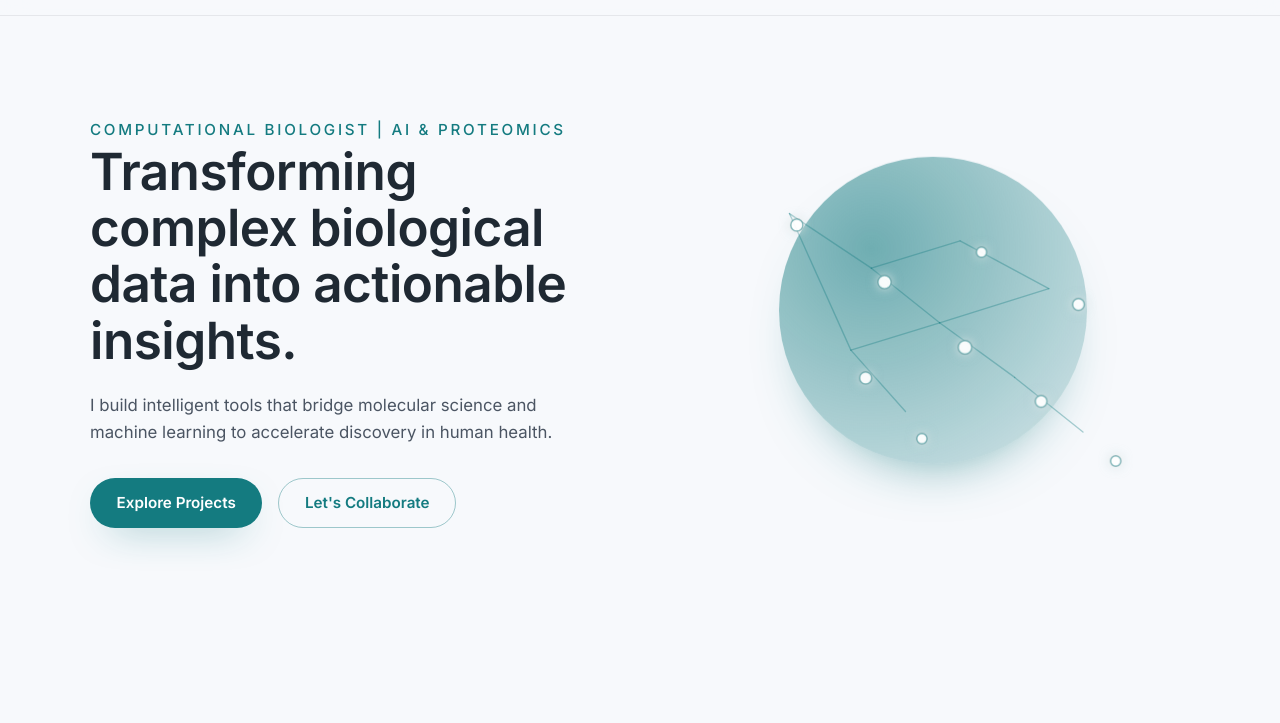
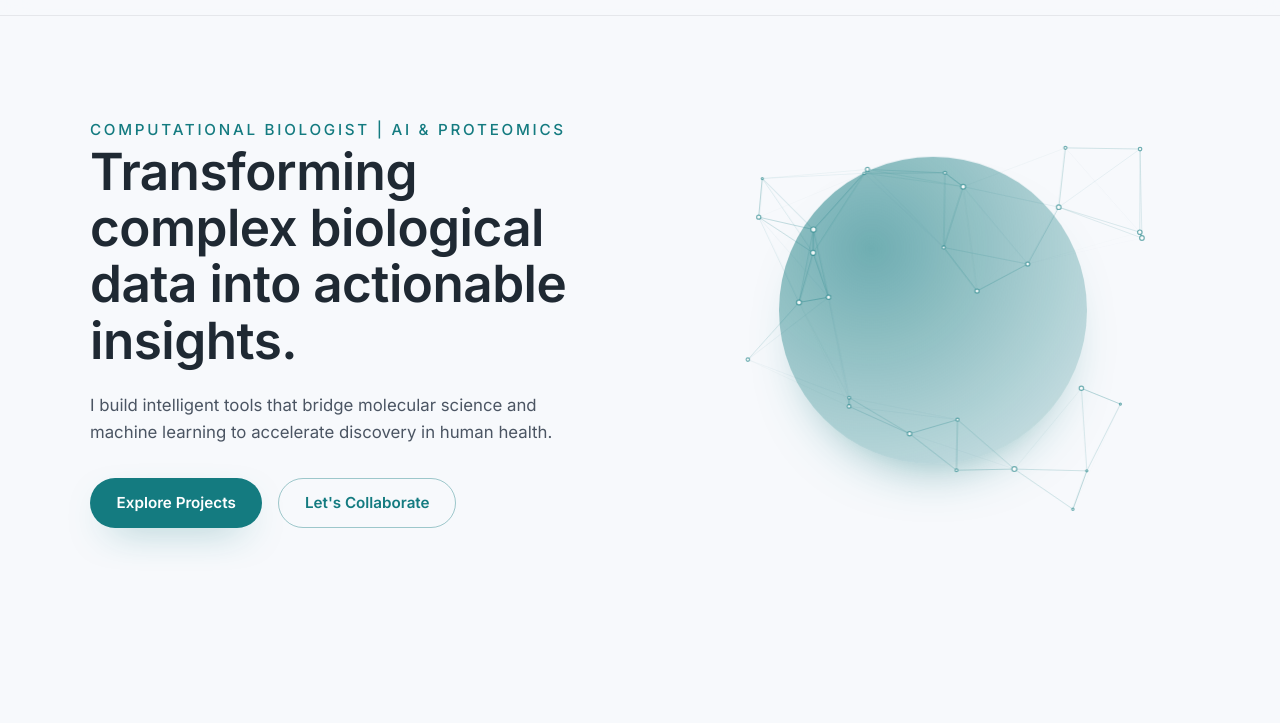
Before and after one commit to Jordano700/jordanortona, a plain HTML site: page index.html in a window 1280 px wide. Shown: the part 57-780 px from the top of the page. Drawn offline with Linux system fonts and the light colour scheme; grey boxes are pictures that could not be loaded.

Commit message:
diagram and about info modified

```diff
--- a/index.html
+++ b/index.html
@@ -53,42 +53,7 @@
           </div>
           <div class="hero__visual" aria-hidden="true">
             <div class="orb"></div>
-            <svg class="neural-net" viewBox="0 0 600 600" xmlns="http://www.w3.org/2000/svg" aria-hidden="true">
-              <defs>
-                <filter id="softGlow" x="-50%" y="-50%" width="200%" height="200%">
-                  <feGaussianBlur stdDeviation="8" result="blur" />
-                  <feMerge>
-                    <feMergeNode in="blur" />
-                    <feMergeNode in="SourceGraphic" />
-                  </feMerge>
-                </filter>
-              </defs>
-              <!-- Edges -->
-              <g class="edges" stroke-linecap="round">
-                <line x1="90" y1="140" x2="210" y2="220" />
-                <line x1="210" y1="220" x2="340" y2="180" />
-                <line x1="210" y1="220" x2="310" y2="300" />
-                <line x1="90" y1="140" x2="180" y2="340" />
-                <line x1="340" y1="180" x2="470" y2="250" />
-                <line x1="310" y1="300" x2="470" y2="250" />
-                <line x1="310" y1="300" x2="420" y2="380" />
-                <line x1="180" y1="340" x2="310" y2="300" />
-                <line x1="180" y1="340" x2="260" y2="430" />
-                <line x1="420" y1="380" x2="520" y2="460" />
-              </g>
-              <!-- Nodes -->
-              <g class="nodes" filter="url(#softGlow)">
-                <circle cx="90" cy="140" r="8" />
-                <circle cx="210" cy="220" r="9" />
-                <circle cx="340" cy="180" r="7" />
-                <circle cx="310" cy="300" r="9" />
-                <circle cx="470" cy="250" r="8" />
-                <circle cx="420" cy="380" r="8" />
-                <circle cx="180" cy="340" r="8" />
-                <circle cx="260" cy="430" r="7" />
-                <circle cx="520" cy="460" r="7" />
-              </g>
-            </svg>
+            <canvas class="net-canvas" width="600" height="600"></canvas>
           </div>
         </div>
       </section>
@@ -101,10 +66,13 @@
           <div class="about__copy">
             <h2>About Me</h2>
             <p>
-              I'm Jordan Ortona, a computational biologist specializing in proteomics and AI-driven discovery. I work across multi-omics datasets, algorithm design, and translational research to uncover new therapeutic possibilities.
+              I am a computational biologist specializing in artificial intelligence for proteomics. My work focuses on developing machine learning models to enhance peptide identification in high-throughput LC-MS/MS, bridging AI, bioinformatics, and molecular medicine.
             </p>
             <p>
-              My experience spans academic labs and biotech teams, where I build robust data pipelines, craft intuitive visualizations, and collaborate with scientists to validate insights in the wet lab.
+              My academic path reflects this evolution: a B.Sc. in Microbiology &amp; Immunology (McGill University), a Graduate Certificate in Clinical Bioinformatics (Humber College), and now a Master’s in Molecular Medicine (Université Laval), where I apply AI-driven approaches to tackle complex biological data challenges.
+            </p>
+            <p>
+              I am passionate about leveraging artificial intelligence to transform biomedical research and healthcare, and I am open to opportunities in AI for bioinformatics, data science, and computational biology to help advance the biotechnology revolution.
             </p>
             <a class="btn btn--primary" href="assets/Jordan_Ortona_CV.pdf" download>Download CV</a>
           </div>
@@ -115,7 +83,7 @@
         <div class="container">
           <div class="section__heading">
             <h2>Selected Work</h2>
-            <p>Highlights from cross-disciplinary projects combining machine learning, proteomics, and systems biology.</p>
+            <p>Highlights from my personal projects.</p>
           </div>
           <div class="projects__grid">
             <article class="project-card">
--- a/script.js
+++ b/script.js
@@ -37,3 +37,99 @@ if (currentYearEl) {
 if (window.matchMedia('(prefers-reduced-motion: reduce)').matches) {
   document.documentElement.style.scrollBehavior = 'auto';
 }
+
+// Particle network in hero canvas
+(function () {
+  const canvas = document.querySelector('.net-canvas');
+  if (!canvas) return;
+  const ctx = canvas.getContext('2d');
+
+  const DPR = Math.min(window.devicePixelRatio || 1, 2);
+  let width, height, nodes, rafId;
+  const maxNodes = 70; // auto-scaled
+  const linkDist = 120;
+
+  function resize() {
+    const rect = canvas.getBoundingClientRect();
+    width = Math.floor(rect.width);
+    height = Math.floor(rect.height);
+    canvas.width = Math.floor(width * DPR);
+    canvas.height = Math.floor(height * DPR);
+    ctx.setTransform(DPR, 0, 0, DPR, 0, 0);
+
+    const area = width * height;
+    const density = Math.min(maxNodes, Math.max(28, Math.floor(area / 6500)));
+    nodes = new Array(density).fill(0).map(() => ({
+      x: Math.random() * width,
+      y: Math.random() * height,
+      vx: (Math.random() - 0.5) * 0.4,
+      vy: (Math.random() - 0.5) * 0.4,
+      r: 1 + Math.random() * 1.6,
+    }));
+  }
+
+  function step() {
+    ctx.clearRect(0, 0, width, height);
+
+    // draw links
+    for (let i = 0; i < nodes.length; i++) {
+      for (let j = i + 1; j < nodes.length; j++) {
+        const a = nodes[i], b = nodes[j];
+        const dx = a.x - b.x, dy = a.y - b.y;
+        const d = Math.hypot(dx, dy);
+        if (d < linkDist) {
+          const alpha = 0.45 * (1 - d / linkDist);
+          ctx.strokeStyle = `rgba(20,123,128,${alpha})`;
+          ctx.lineWidth = 1;
+          ctx.beginPath();
+          ctx.moveTo(a.x, a.y);
+          ctx.lineTo(b.x, b.y);
+          ctx.stroke();
+        }
+      }
+    }
+
+    // draw nodes and update
+    for (const p of nodes) {
+      ctx.fillStyle = 'rgba(255,255,255,0.9)';
+      ctx.strokeStyle = 'rgba(20,123,128,0.6)';
+      ctx.lineWidth = 1.2;
+      ctx.beginPath();
+      ctx.arc(p.x, p.y, p.r, 0, Math.PI * 2);
+      ctx.fill();
+      ctx.stroke();
+
+      p.x += p.vx; p.y += p.vy;
+      if (p.x < 0 || p.x > width) p.vx *= -1;
+      if (p.y < 0 || p.y > height) p.vy *= -1;
+    }
+
+    rafId = requestAnimationFrame(step);
+  }
+
+  const reduceMotion = window.matchMedia('(prefers-reduced-motion: reduce)');
+  function start() {
+    cancelAnimationFrame(rafId);
+    resize();
+    if (reduceMotion.matches) {
+      // draw a static frame
+      step();
+      cancelAnimationFrame(rafId);
+    } else {
+      step();
+    }
+  }
+
+  start();
+  window.addEventListener('resize', start);
+})();
+
+// Precise back-to-top scroll
+(function () {
+  const backTop = document.querySelector('.footer__link[href="#top"]');
+  if (!backTop) return;
+  backTop.addEventListener('click', (e) => {
+    e.preventDefault();
+    window.scrollTo({ top: 0, left: 0, behavior: 'smooth' });
+  });
+})();
--- a/style.css
+++ b/style.css
@@ -254,37 +254,13 @@ body.nav-open .nav-toggle[aria-expanded='true'] .nav-toggle__icon::after {
   animation: float 12s ease-in-out infinite;
 }
 
-.neural-net {
+.net-canvas {
   position: absolute;
   inset: 0;
   margin: auto;
-  width: clamp(260px, 32vw, 420px);
-  height: clamp(260px, 32vw, 420px);
-}
-
-.neural-net .edges {
-  stroke: rgba(20, 123, 128, 0.35);
-  stroke-width: 2;
-}
-
-.neural-net .nodes circle {
-  fill: #ffffff;
-  stroke: rgba(20, 123, 128, 0.6);
-  stroke-width: 2;
-}
-
-@media (prefers-reduced-motion: no-preference) {
-  .neural-net .nodes circle {
-    animation: pulse 6s ease-in-out infinite;
-  }
-  .neural-net .nodes circle:nth-child(3n) { animation-delay: 1s; }
-  .neural-net .nodes circle:nth-child(3n+1) { animation-delay: 2s; }
-  .neural-net .nodes circle:nth-child(3n+2) { animation-delay: 3s; }
-}
-
-@keyframes pulse {
-  0%, 100% { transform: scale(1); opacity: 1; }
-  50% { transform: scale(1.12); opacity: 0.9; }
+  width: clamp(280px, 34vw, 480px);
+  height: clamp(280px, 34vw, 480px);
+  border-radius: 28px;
 }
 
 @keyframes float {
```
